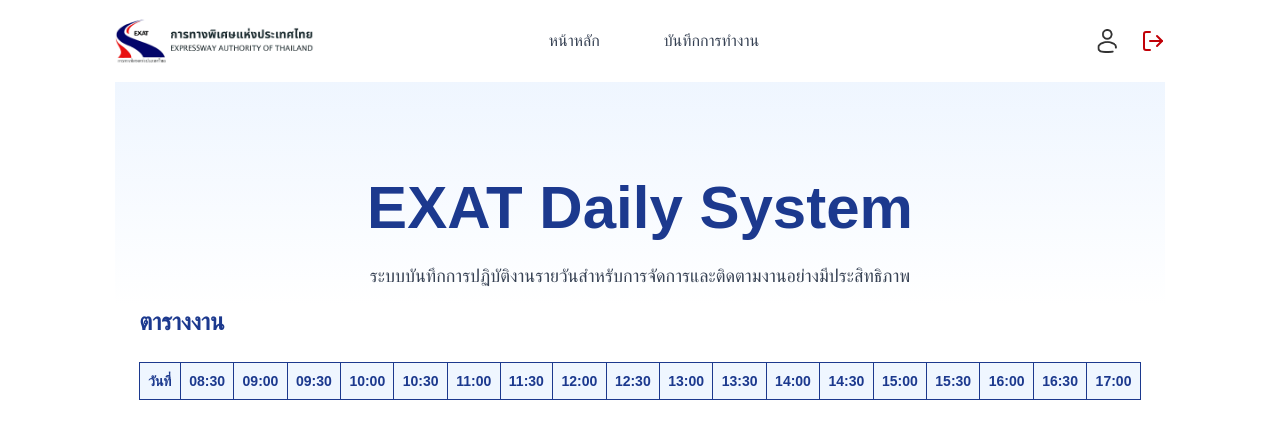
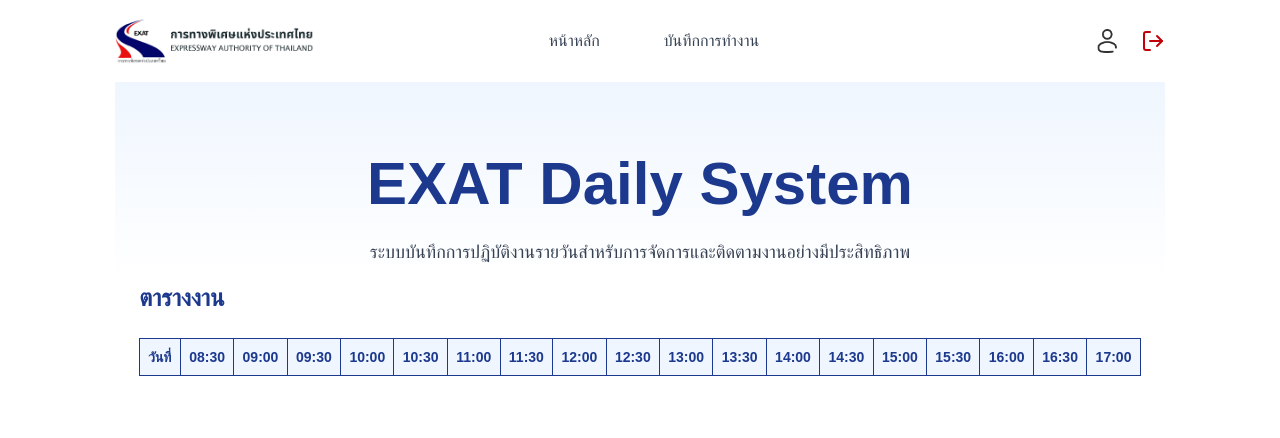
Before and after one commit to GustPK/EXAT-DS, a React (Vite) app in the folder frontend/: page / in a window 1280 px wide. Shown: the top 438 px of the page. Built offline with nearby package versions, Linux system fonts and the light colour scheme; sample sign-in values are in the browser's storage; a web font is replaced by a local one.

Commit message:
adjust title margin

```diff
--- a/frontend/src/components/Title.jsx
+++ b/frontend/src/components/Title.jsx
@@ -3,7 +3,7 @@
 const Title = () => {
   return (
     <div className="bg-gradient-to-b from-blue-50 to-white flex items-center justify-center">
-      <div className="text-center mt-24">
+      <div className="text-center mt-18">
         <h1 className="text-blue-900 text-6xl font-extrabold mb-6">
           EXAT Daily System
         </h1>
```
